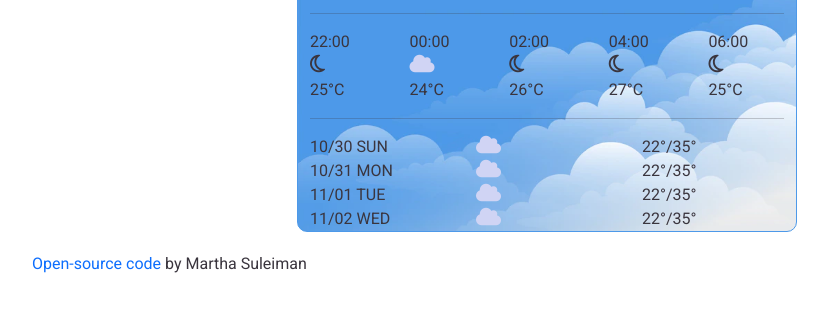
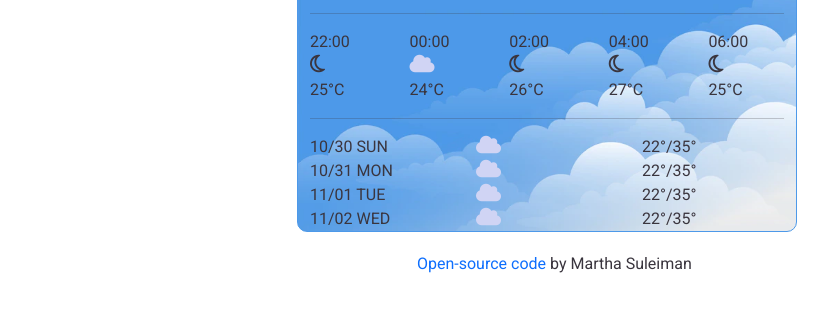
Before and after one commit to MarthaKenny/Weather-project, a plain HTML site: page index.html in a window 1280 px wide. Shown: the part 205-516 px from the top of the page, without its empty margins (93-921 px from the left). Drawn offline with nearby package versions, Linux system fonts and the light colour scheme; no server answers.

Commit message:
made edit on the open source code

```diff
--- a/css-folder/styles.css
+++ b/css-folder/styles.css
@@ -72,8 +72,8 @@ a{
 
 .open{
 
-
+  position: fixed;
   margin-top: 0;
-  margin-left: 125px;
+  margin-left: 510px;
 
 }
```
